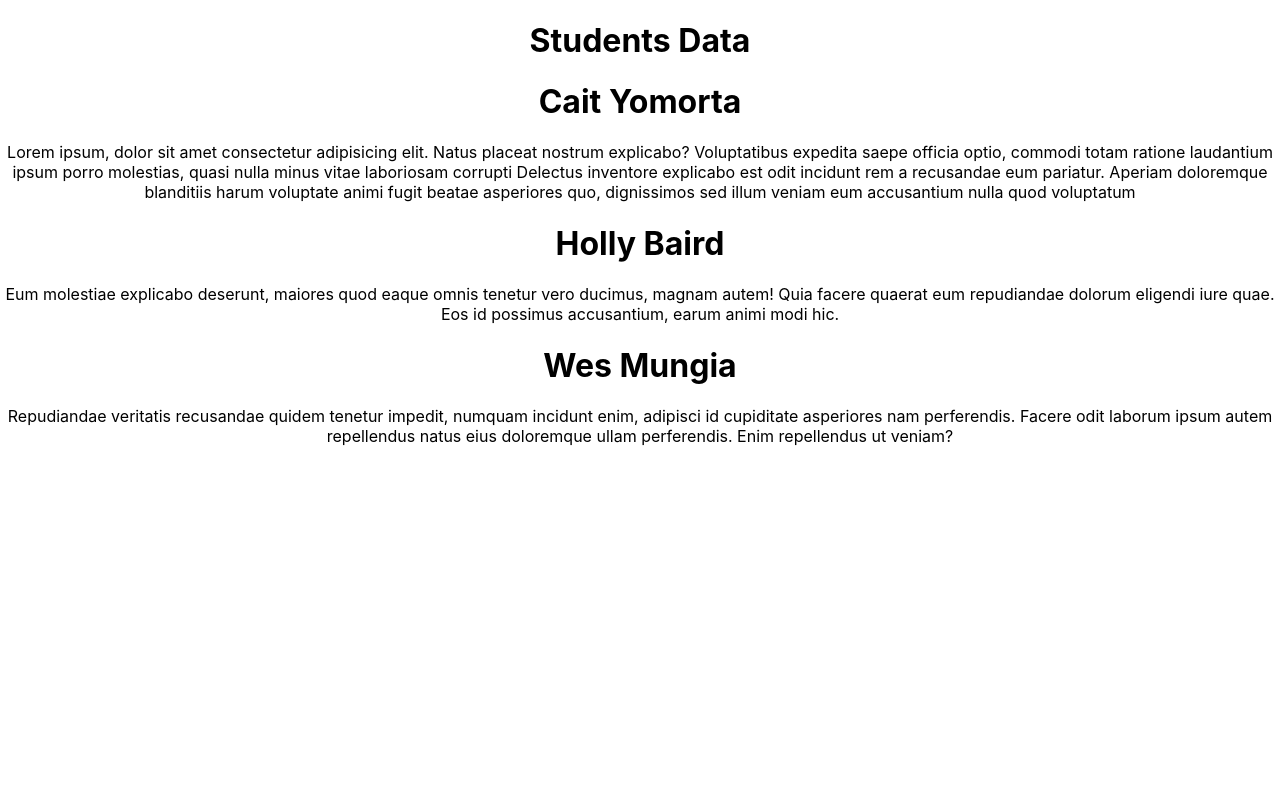
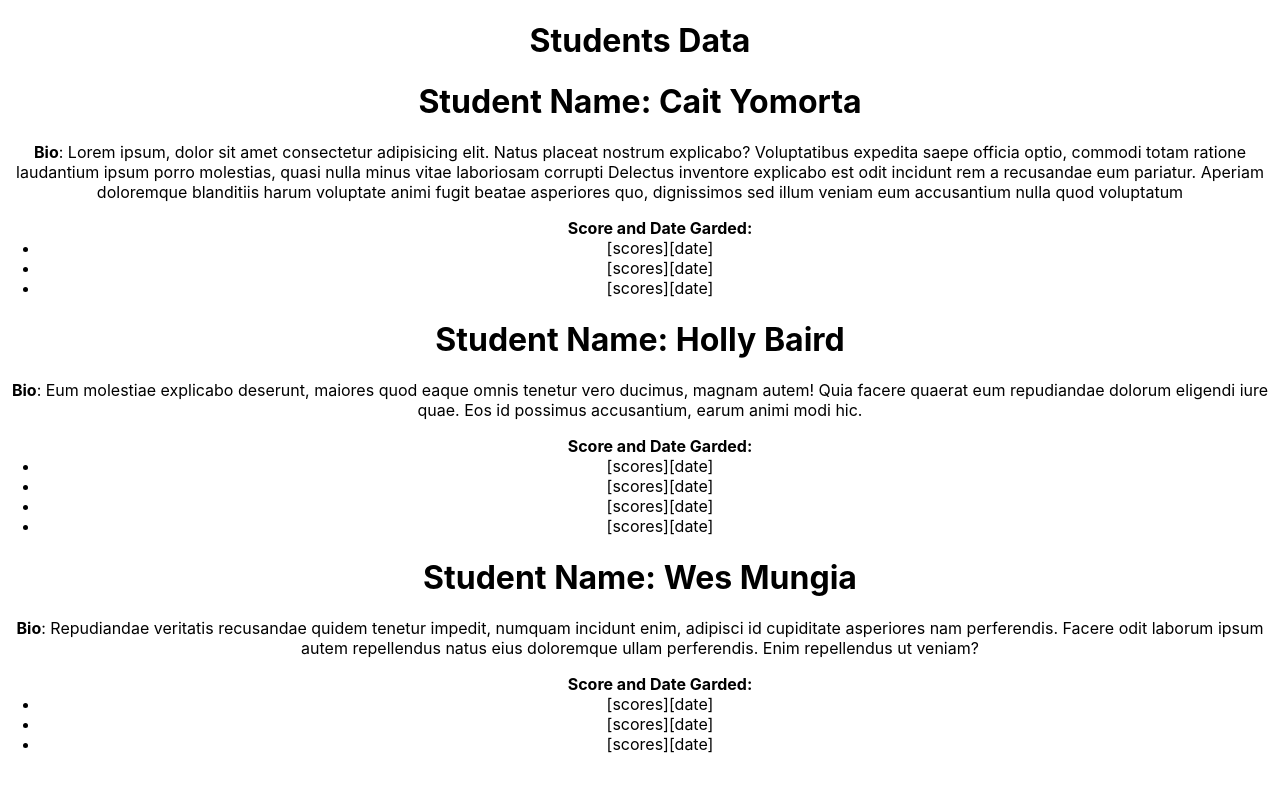
Before and after one commit to Likowo/Student_Data_React_useStateHook, a React (Create React App) app: page / in a window 1280 px wide. Shown: the top 792 px of the page. Built offline with nearby package versions, Linux system fonts and the light colour scheme.

Commit message:
Trying to render student score and date graded

```diff
--- a/src/App.js
+++ b/src/App.js
@@ -1,6 +1,7 @@
 import './App.css';
 import { useState } from 'react'; //Used to update and track data when needed
 import Student from './components/Student';
+import Score from './components/Score';
 
 function App() {
   //initializing  the useState /( Declaring a variable and the function that updates it)
@@ -70,9 +71,8 @@ function App() {
   return (
     <div className="App">
       <h1> Students Data </h1>
-
-        {studentData.students.map((student) =>{
-       return <Student student={student}/>;
+        {studentData.students.map((studentInfo) =>{
+       return <Student studentInfo={studentInfo}/>;
      })}
     </div>
   );
--- a/src/components/Score.jsx
+++ b/src/components/Score.jsx
@@ -1,9 +1,14 @@
 import React from 'react'
+// import Student from './Student'
 
-function Score() {
+function Score(props) {
   return (
-    <div>Score</div>
+    <div className='studentScore' >
+        {/* <h3> Student Score:{props.students.scores.score} </h3>
+        <h3> Date Score Graded:{props.students.scores.date} </h3> */}
+    </div>
   )
+
 }
 
 export default Score
--- a/src/components/Student.jsx
+++ b/src/components/Student.jsx
@@ -4,8 +4,14 @@ import Score from './Score'
 function Student(props) {
   return (
     <div className='studentInfo'>
-        <h1> {props.student.name} </h1>
-        <p> {props.student.bio} </p>
+        <h1> Student Name: {props.studentInfo.name} </h1>
+        <p> <b>Bio</b>: {props.studentInfo.bio} </p>
+        {/* To display student scores, open an unordered list tag (<ul></ul>), then iterate throu the array of scores using the map call back function*/}
+        <ul>
+            <span> <b>Score and Date Garded:</b>  </span>
+            {props.studentInfo.scores.map((scores) => {return(<li>[scores][date]</li>)})}
+        </ul>
+
     </div>
   )
 }
```
